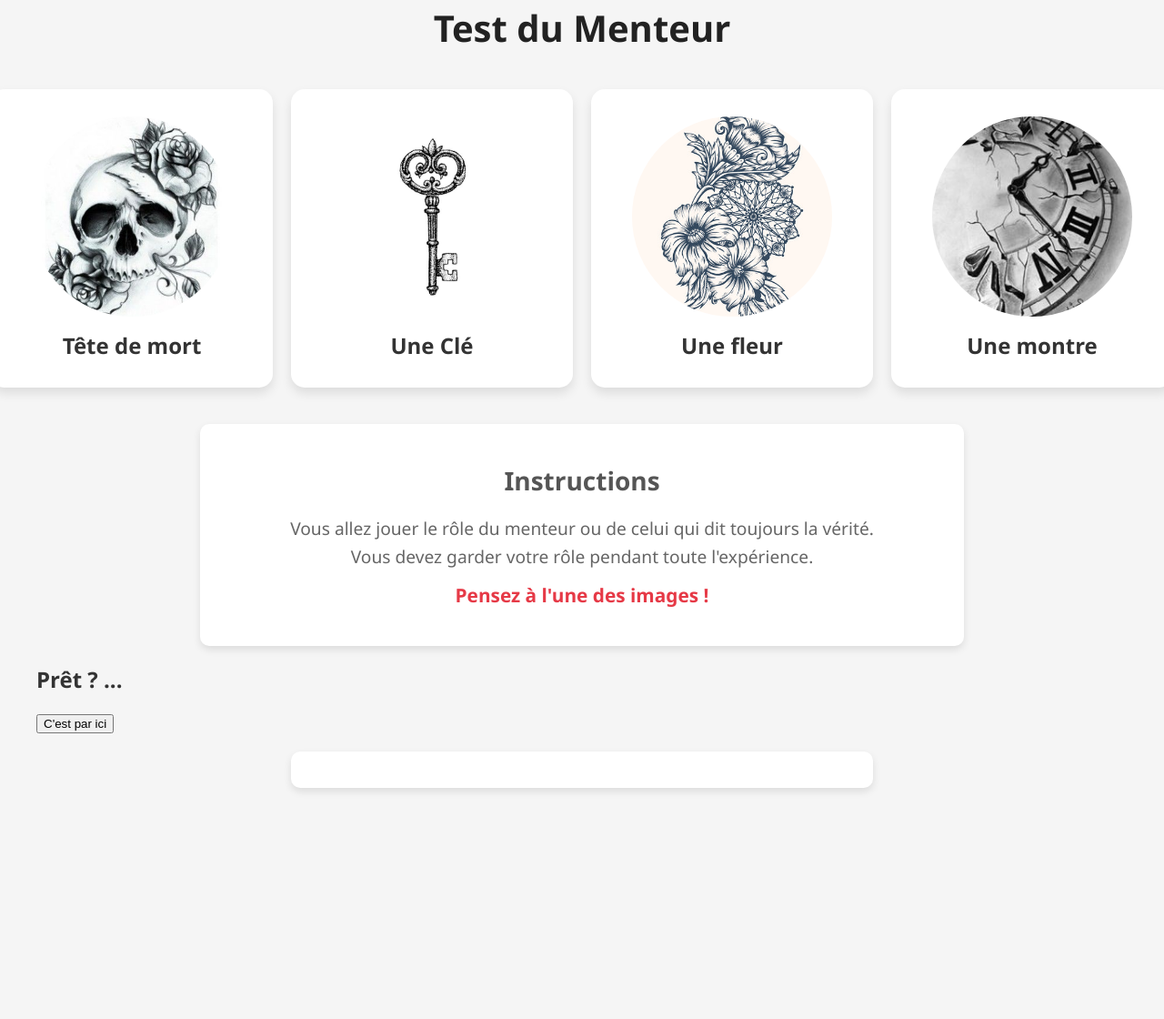
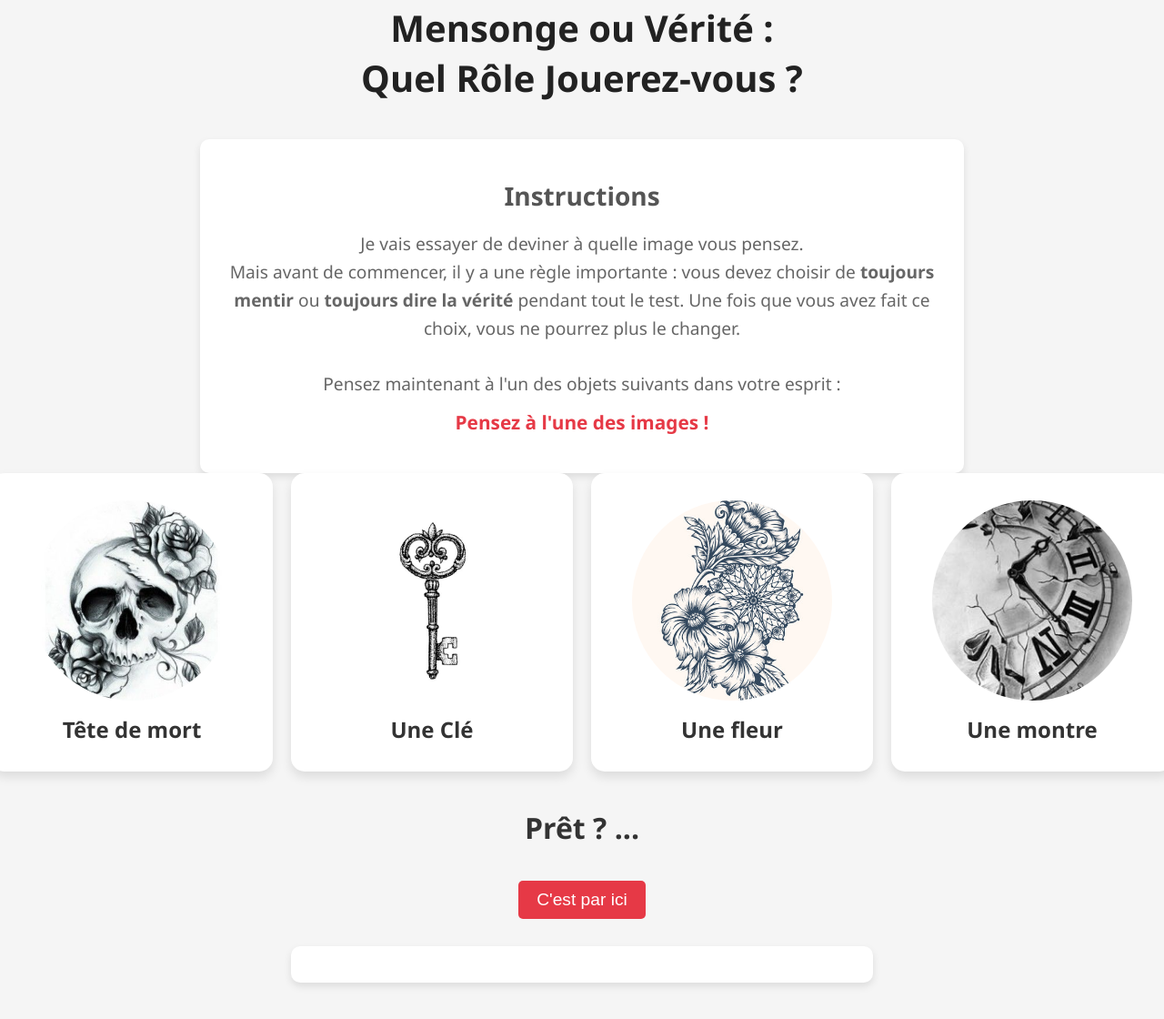
Before and after one commit to Franck-Lamy-Dev-Web/TestMenteurMagie, a plain HTML site: page index.html in a window 1280 px wide. Shown: the part 17-1137 px from the top of the page at 91% size. Before the commit the page ends 923 px from the top, so only its background shows below. Drawn offline with Linux system fonts and the light colour scheme.

Commit message:
modif consigne

```diff
--- a/index.html
+++ b/index.html
@@ -10,8 +10,15 @@
 <body>
 <div class="container">
     <header>
-        <h1>Test du Menteur</h1>
+        <h1>Mensonge ou Vérité : <br>Quel Rôle Jouerez-vous ?</h1>
     </header>
+
+    <section class="instructions">
+        <h2>Instructions</h2>
+        <p>
+            Je vais essayer de deviner à quelle image vous pensez.<br> Mais avant de commencer, il y a une règle importante : vous devez choisir de <strong>toujours mentir</strong> ou <strong>toujours dire la vérité</strong> pendant tout le test. Une fois que vous avez fait ce choix, vous ne pourrez plus le changer.<br><br>Pensez maintenant à l'un des objets suivants dans votre esprit :
+            <br><span>Pensez à l'une des images !</span>
+        </p>    </section>
 
     <section class="cards-section">
         <ul class="cards-list">
@@ -22,12 +29,10 @@
         </ul>
     </section>
 
-    <section class="instructions">
-        <h2>Instructions</h2>
-        <p>Vous allez jouer le rôle du menteur ou de celui qui dit toujours la vérité.<br>Vous devez garder votre rôle pendant toute l'expérience.<br><span>Pensez à l'une des images !</span> </p>
+    <section class="ready-section">
+        <h2>Prêt ? ...</h2>
+        <button onclick="testMenteur()">C'est par ici</button>
     </section>
-<h2>Prêt ? ...</h2>
-    <button onclick=testMenteur()>C'est par ici</button>
 
     <div id="testMenteur"></div>
 
--- a/style.css
+++ b/style.css
@@ -49,6 +49,9 @@ header h1 {
     font-size: 1.5rem;
     font-weight: bold;
     transition: transform 0.3s ease, box-shadow 0.3s ease;
+    display: flex;
+    flex-direction: column;
+    align-items: center; /* Centre les images horizontalement */
 }
 
 .cards-list li:hover {
@@ -58,10 +61,8 @@ header h1 {
 
 .cards-list li:before {
     content: "";
-    display: flex;
-    justify-content: center;
-    align-items: center;
-    margin: 0 auto 15px auto;
+    display: block;
+    margin-bottom: 15px;
     height: 220px;
     width: 220px;
     background-size: cover;
@@ -113,6 +114,32 @@ header h1 {
     color: #e63946;
     display: block;
     margin-top: 10px;
+}
+
+.ready-section {
+    text-align: center;
+    margin: 30px 0;
+}
+
+.ready-section h2 {
+    font-size: 2rem;
+    color: #333;
+}
+
+.ready-section button {
+    background-color: #e63946;
+    color: #fff;
+    border: none;
+    border-radius: 5px;
+    padding: 10px 20px;
+    font-size: 1.2rem;
+    cursor: pointer;
+    transition: background-color 0.3s ease;
+    margin-top: 10px;
+}
+
+.ready-section button:hover {
+    background-color: #d62839;
 }
 
 /* Styles pour les questions */
@@ -182,12 +209,6 @@ header h1 {
 
     .cards-list li {
         width: 45%; /* Deux cartes par ligne sur des écrans moyens */
-        margin: 10px 0;
-    }
-
-    .cards-list li:before {
-        height: 200px;
-        width: 200px;
     }
 }
 
@@ -201,8 +222,8 @@ header h1 {
     }
 
     .cards-list li:before {
-        height: 180px;
-        width: 180px;
+        height: 200px;
+        width: 200px;
     }
 
     .instructions h2 {
@@ -233,8 +254,8 @@ header h1 {
     }
 
     .cards-list li:before {
-        height: 160px;
-        width: 160px;
+        height: 180px;
+        width: 180px;
     }
 
     .instructions h2 {
```
